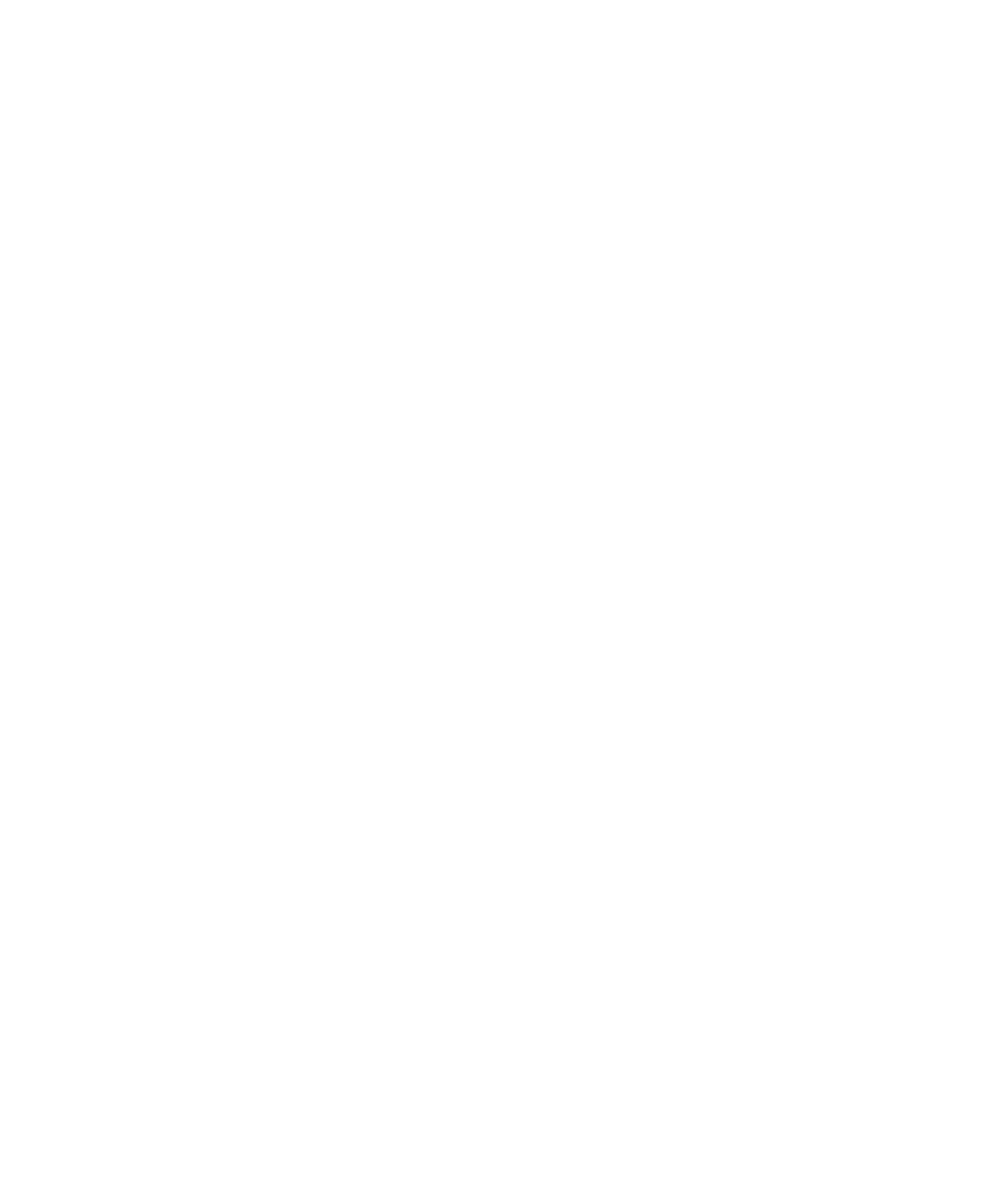
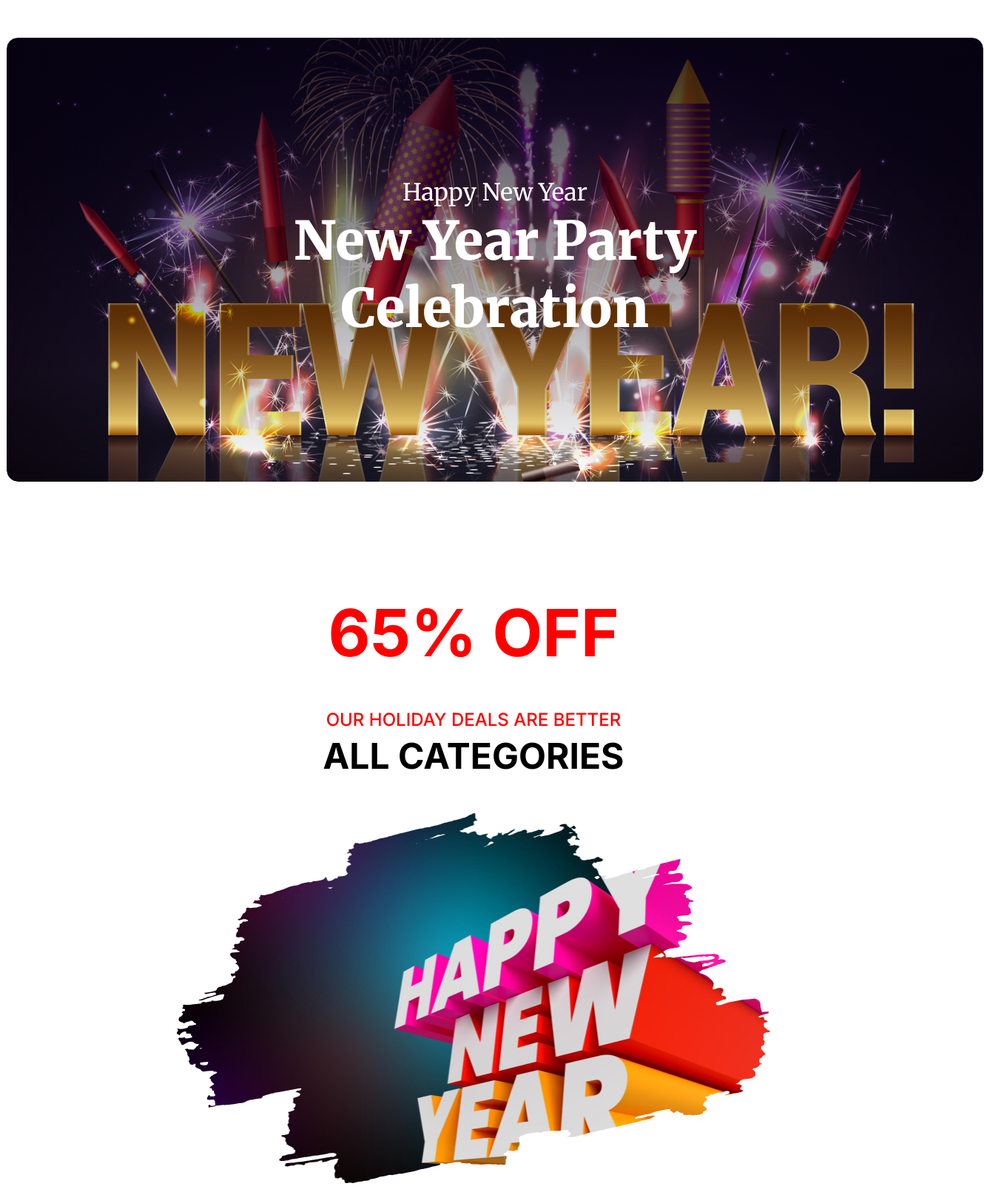
Before and after one commit to Tas-nim3/New-year-project, a plain HTML site: page index.html in a window 1280 px wide. Shown: the whole page at 74% size, 1330 px wide, since content can reach past the window. Before the commit the page ends 800 px from the top, so only its background shows below. Drawn offline with Linux system fonts and the light colour scheme.

Commit message:
added first two pages

```diff
--- a/index.html
+++ b/index.html
@@ -4,8 +4,39 @@
     <meta charset="UTF-8">
     <meta name="viewport" content="width=device-width, initial-scale=1.0">
     <title>New Year</title>
+    <link rel="preconnect" href="https://fonts.googleapis.com">
+<link rel="preconnect" href="https://fonts.gstatic.com" crossorigin>
+<link href="https://fonts.googleapis.com/css2?family=Merriweather:ital,wght@0,300;0,400;0,700;0,900;1,300;1,400;1,700;1,900&family=Open+Sans:ital,wght@0,300..800;1,300..800&display=swap" rel="stylesheet">
+<link rel="preconnect" href="https://fonts.googleapis.com">
+<link rel="preconnect" href="https://fonts.gstatic.com" crossorigin>
+<link href="https://fonts.googleapis.com/css2?family=Inter:ital,opsz,wght@0,14..32,100..900;1,14..32,100..900&family=Merriweather:ital,wght@0,300;0,400;0,700;0,900;1,300;1,400;1,700;1,900&family=Open+Sans:ital,wght@0,300..800;1,300..800&display=swap" rel="stylesheet">
+    <link rel="stylesheet" href="styles/style.css">
+
 </head>
 <body>
+    <header>
+       <section class="header-banner banner-font">
 
+             <div class="merriweather-regular">Happy New Year</div>
+             <div class="merriweather-black">New Year Party<br>
+             Celebration</div>
+       </section>
+       <section class="header-2ndpart inter-font">
+             <div>
+                 <h2 class="off65">65% OFF</h2>
+                 <p class="holyday-font">OUR HOLIDAY DEALS ARE BETTER</p>
+                 <p class="catagory">ALL CATEGORIES</p>
+             </div>
+            <div>
+                 <img src="images/New Year Photo.png" style="width:802.9px; height:500px;">
+             </div>
+        </section>
+    </header>
+    <main>
+
+    </main>
+    <footer>
+
+    </footer>
 </body>
 </html>
--- a/styles/style.css
+++ b/styles/style.css
@@ -0,0 +1,112 @@
+
+
+.merriweather-light {
+    font-family: "Merriweather", serif;
+    font-weight: 300;
+    font-style: normal;
+
+  }
+
+  .merriweather-regular {
+    font-family: "Merriweather", serif;
+    font-weight: 400;
+    font-style: normal;
+    font-size:32px;
+  }
+
+  .merriweather-bold {
+    font-family: "Merriweather", serif;
+    font-weight: 700;
+    font-style: normal;
+  }
+
+  .merriweather-black {
+    font-family: "Merriweather", serif;
+    font-weight: 900;
+    font-style: normal;
+    font-size: 72px;
+  }
+
+  .merriweather-light-italic {
+    font-family: "Merriweather", serif;
+    font-weight: 300;
+    font-style: italic;
+  }
+
+  .merriweather-regular-italic {
+    font-family: "Merriweather", serif;
+    font-weight: 400;
+    font-style: italic;
+  }
+
+  .merriweather-bold-italic {
+    font-family: "Merriweather", serif;
+    font-weight: 700;
+    font-style: italic;
+  }
+
+  .merriweather-black-italic {
+    font-family: "Merriweather", serif;
+    font-weight: 900;
+    font-style: italic;
+  }
+
+
+.header-banner {
+    width: 1320px;
+    height: 600px;
+    border: 1px solid white;
+    border-radius: 16px;
+    margin: 50px auto;
+    background: linear-gradient(to bottom, rgba(7, 2, 17, 0.8), rgba(7, 2, 17, 0)),
+                url('/images/Banner Image.png');
+    background-repeat: no-repeat;
+    background-size: cover;
+    background-position: center;
+
+    }
+
+    .banner-font{
+        display: flex;
+    flex-direction: column;
+    justify-content: center;
+    align-items: center;
+    text-align: center;
+    color: white;
+    font-family: Arial, sans-serif;
+}
+.off65{
+  color:#FF0000;
+  font-size:88px;
+  margin-top: 100px;
+  margin-bottom:50px;
+
+}
+.holyday-font{
+   margin-bottom:5px;
+   color:#FF0000;
+   font-size:24px;
+   font-weight:500;
+}
+.catagory{
+  font-size:48px;
+  margin-top: 0;
+  font-weight: bold;
+
+
+}
+.header-2ndpart{
+  display: flex;
+  flex-direction: column;
+  justify-content: center;
+  align-items: center;
+  text-align: center;
+}
+
+
+.inter-font {
+  font-family: "Inter", serif;
+  font-optical-sizing: auto;
+  font-style: normal;
+  font-weight:bold;
+}
```
